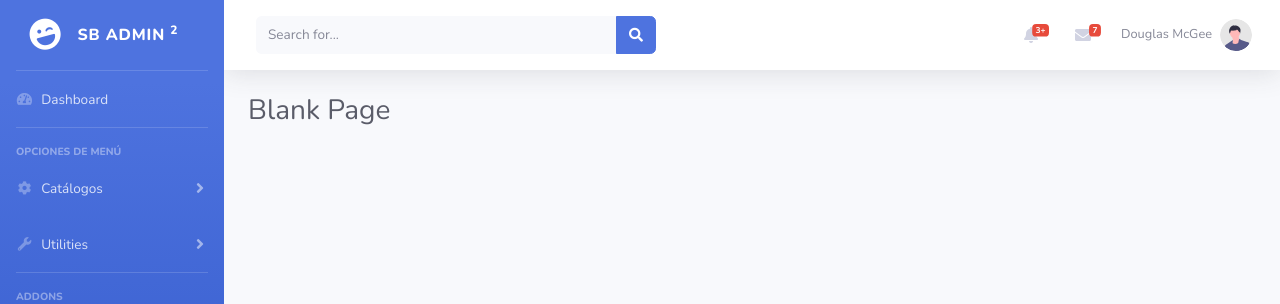
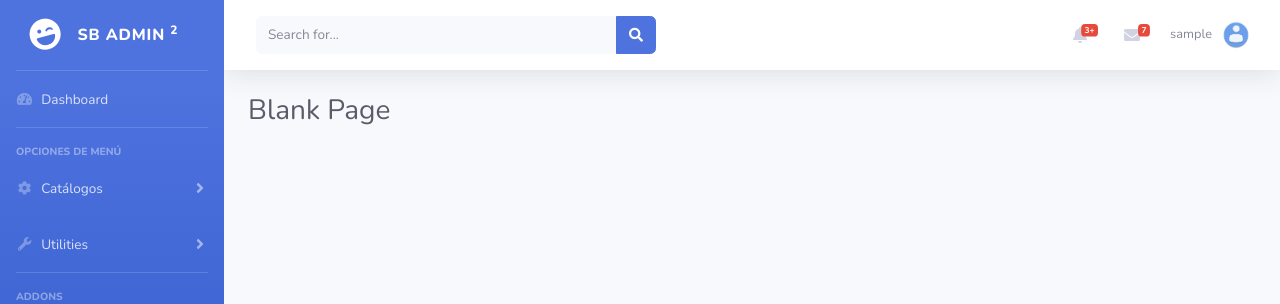
Before and after one commit to BetzaPaMolina/SistemaDeVentas, a Django app: page / in a window 1280 px wide. Shown: the top 304 px of the page. Run offline with Django 5.2, Linux system fonts and the light colour scheme; the visitor is signed in with stand-in values (Sample User, id 1); some libraries are stand-ins or nearby versions.

Commit message:
:memo: nuevas funcionalidades

```diff
--- a/templates/base/base.html
+++ b/templates/base/base.html
@@ -313,8 +313,8 @@
                         <li class="nav-item dropdown no-arrow">
                             <a class="nav-link dropdown-toggle" href="#" id="userDropdown" role="button"
                                 data-toggle="dropdown" aria-haspopup="true" aria-expanded="false">
-                                <span class="mr-2 d-none d-lg-inline text-gray-600 small">Douglas McGee</span>
-                                <img class="img-profile rounded-circle" src="{% static 'base/img/undraw_profile.svg' %}">
+                                <span class="mr-2 d-none d-lg-inline text-gray-600 small">{{ user.username }}</span>
+                                <img class="img-profile rounded-circle" src="{% static 'base/img/usernew.png' %}">
                             </a>
                             <!-- Dropdown - User Information -->
                             <div class="dropdown-menu dropdown-menu-right shadow animated--grow-in"
```
Also changed, not shown: static/base/img/usernew.png (added).
